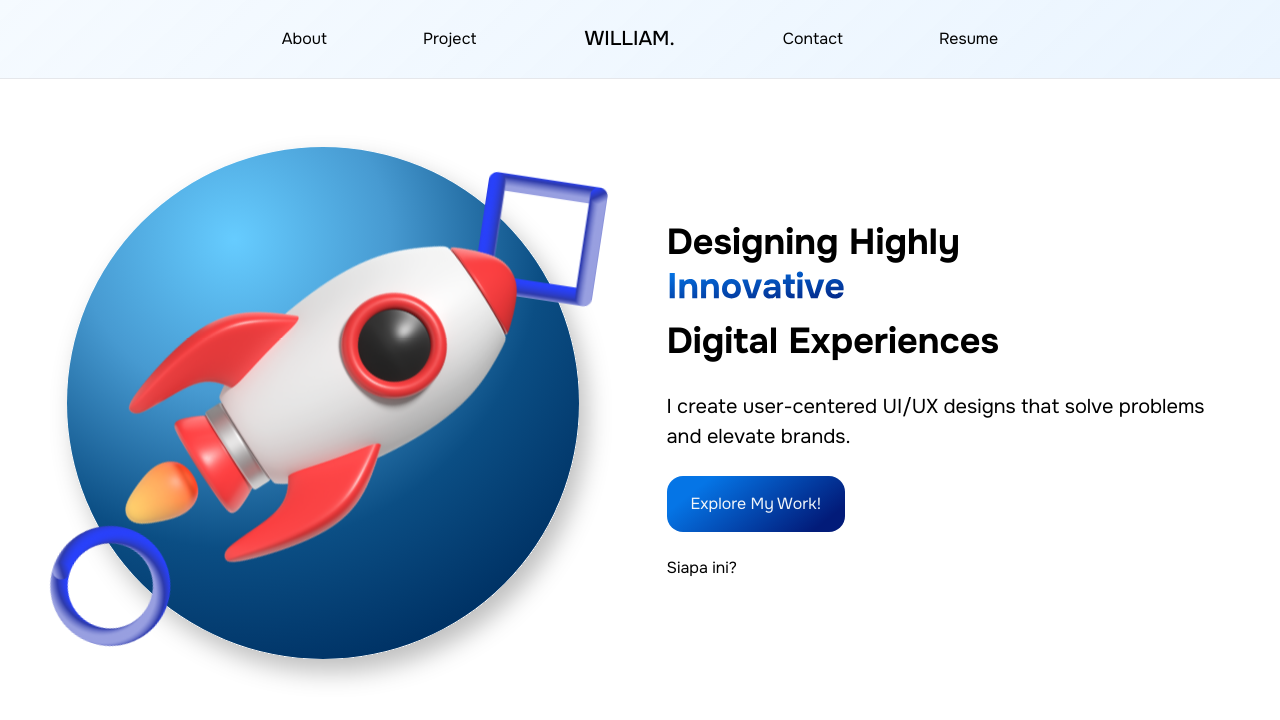
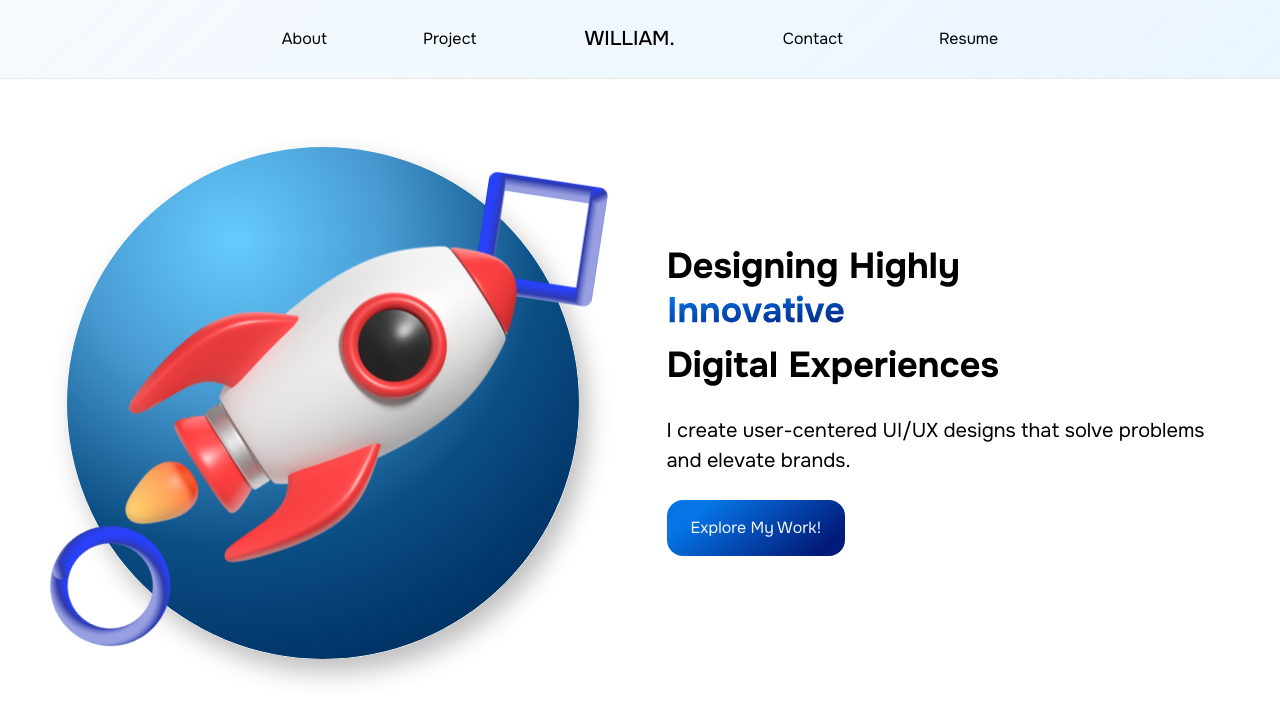
Before and after one commit to WilliamArkananta/compro-app, a React (Vite) app: page / in a window 1280 px wide. Shown: the top 720 px of the page. Built offline with nearby package versions, Linux system fonts and the light colour scheme.

Commit message:
Remove h1 from Hero.tsx

```diff
--- a/package.json
+++ b/package.json
@@ -16,7 +16,7 @@
   },
   "devDependencies": {
     "@eslint/js": "^9.9.0",
-    "@types/react": "^18.3.3",
+    "@types/react": "^18.3.11",
     "@types/react-dom": "^18.3.0",
     "@vitejs/plugin-react": "^4.3.1",
     "autoprefixer": "^10.4.20",
--- a/src/pages/heroSection/Hero.tsx
+++ b/src/pages/heroSection/Hero.tsx
@@ -99,7 +99,6 @@ export default function Hero() {
           brands.
         </p>
         <CtaButton href="#">Explore My Work!</CtaButton>
-        <h1>Siapa ini?</h1>
       </div>
     </section>
   );
```
Also changed, not shown: 1 other file (tests, documents, lock files or other folders).
